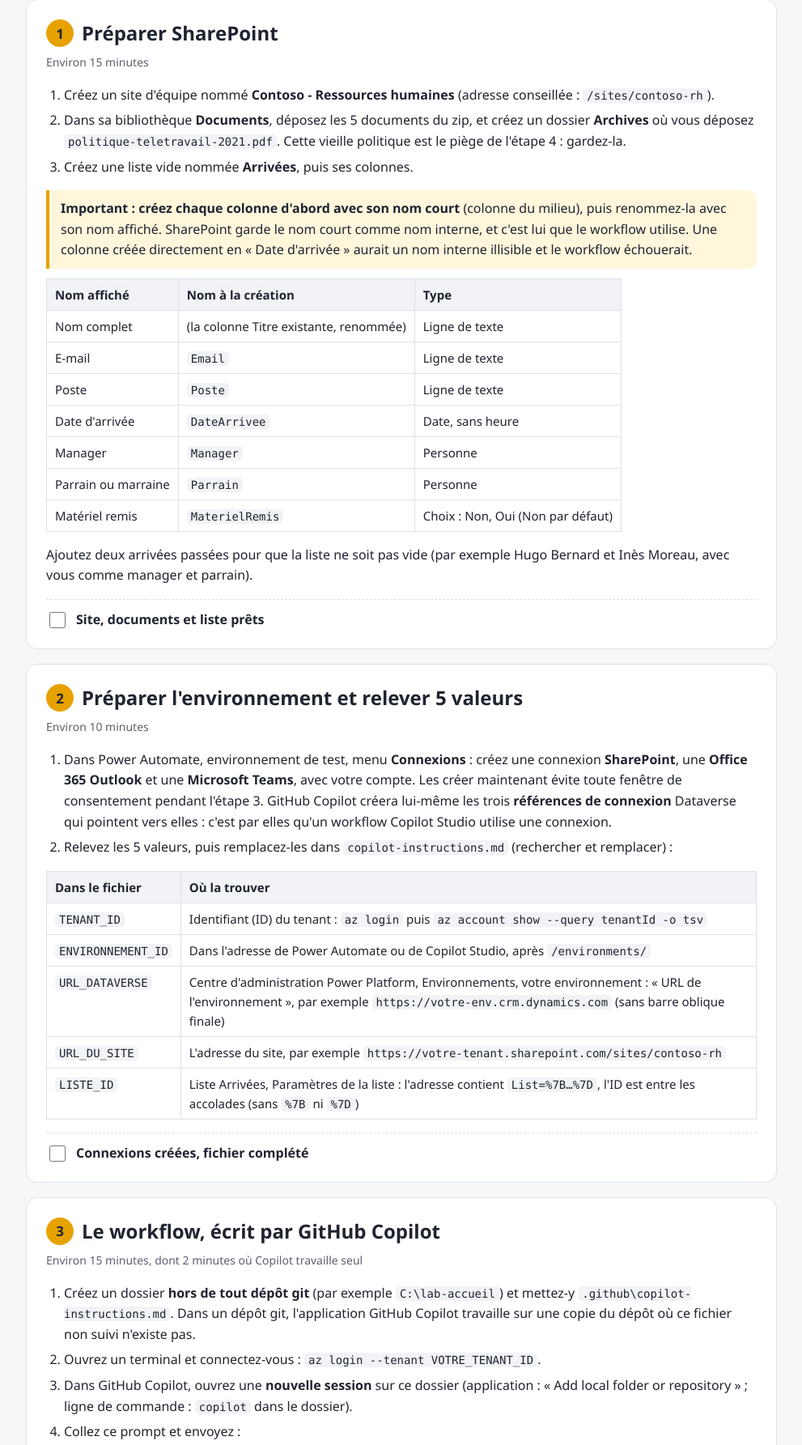
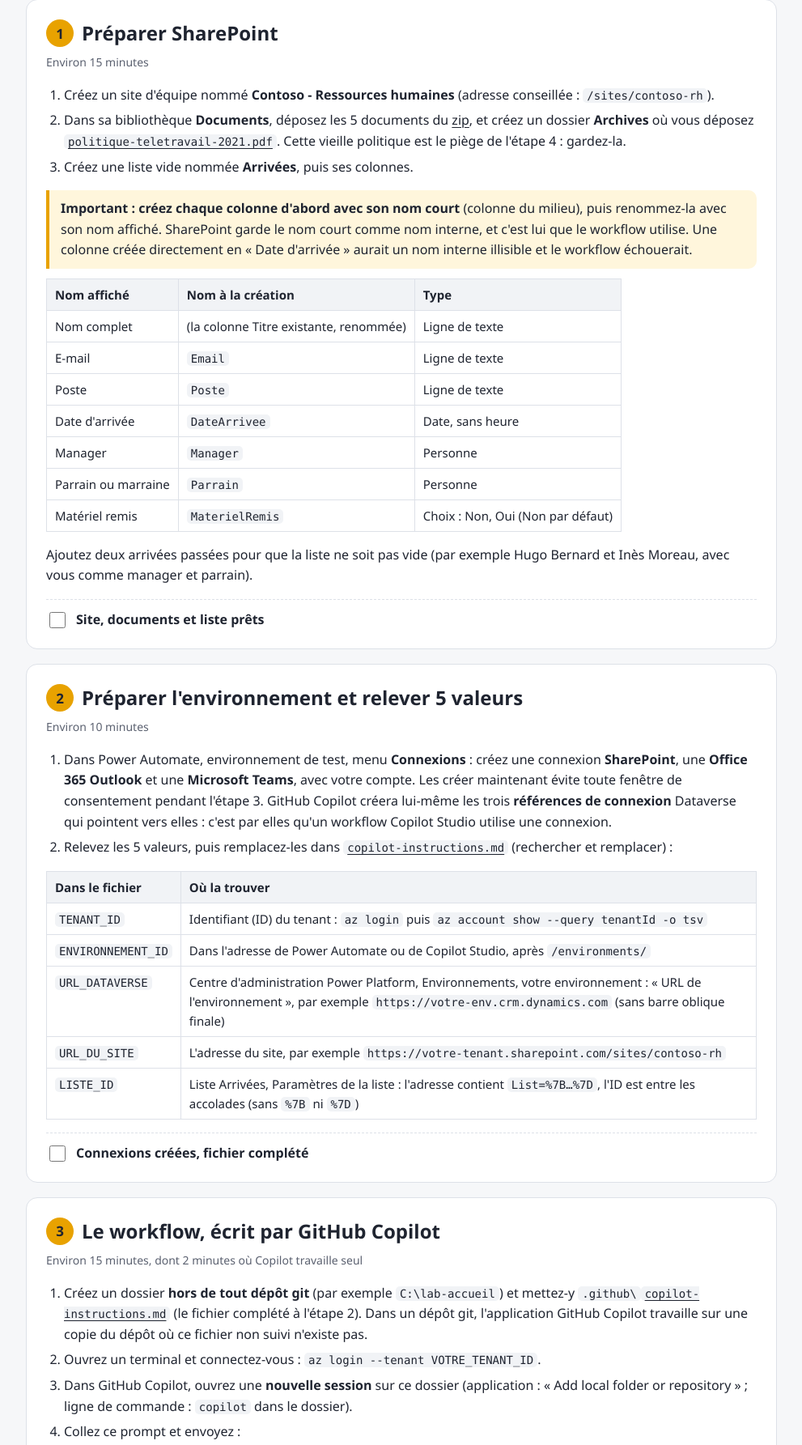
Before and after one commit to OwnOptic/lab-agent-accueil, a plain HTML site: page index.html in a window 1280 px wide. Shown: the part 1967-3752 px from the top of the page at 81% size, without its empty margins (144-1135 px from the left). Drawn offline with Linux system fonts and the light colour scheme.

Commit message:
Lab: link every file the steps mention

```diff
--- a/index.html
+++ b/index.html
@@ -96,7 +96,7 @@ footer { color:var(--muted); font-size:14px; text-align:center; padding:20px 16p
   <p class="time">Environ 15 minutes</p>
   <ol class="steps">
     <li>Créez un site d'équipe nommé <b>Contoso - Ressources humaines</b> (adresse conseillée : <code>/sites/contoso-rh</code>).</li>
-    <li>Dans sa bibliothèque <b>Documents</b>, déposez les 5 documents du zip, et créez un dossier <b>Archives</b> où vous déposez <code>politique-teletravail-2021.pdf</code>. Cette vieille politique est le piège de l'étape 4 : gardez-la.</li>
+    <li>Dans sa bibliothèque <b>Documents</b>, déposez les 5 documents du <a href="fichiers/documents-contoso.zip" download>zip</a>, et créez un dossier <b>Archives</b> où vous déposez <a href="fichiers/documents/Archives/politique-teletravail-2021.pdf" download><code>politique-teletravail-2021.pdf</code></a>. Cette vieille politique est le piège de l'étape 4 : gardez-la.</li>
     <li>Créez une liste vide nommée <b>Arrivées</b>, puis ses colonnes.</li>
   </ol>
   <div class="note"><b>Important : créez chaque colonne d'abord avec son nom court</b> (colonne du milieu), puis renommez-la avec son nom affiché. SharePoint garde le nom court comme nom interne, et c'est lui que le workflow utilise. Une colonne créée directement en « Date d'arrivée » aurait un nom interne illisible et le workflow échouerait.</div>
@@ -119,7 +119,7 @@ footer { color:var(--muted); font-size:14px; text-align:center; padding:20px 16p
   <p class="time">Environ 10 minutes</p>
   <ol class="steps">
     <li>Dans Power Automate, environnement de test, menu <b>Connexions</b> : créez une connexion <b>SharePoint</b>, une <b>Office 365 Outlook</b> et une <b>Microsoft Teams</b>, avec votre compte. Les créer maintenant évite toute fenêtre de consentement pendant l'étape 3. GitHub Copilot créera lui-même les trois <b>références de connexion</b> Dataverse qui pointent vers elles : c'est par elles qu'un workflow Copilot Studio utilise une connexion.</li>
-    <li>Relevez les 5 valeurs, puis remplacez-les dans <code>copilot-instructions.md</code> (rechercher et remplacer) :</li>
+    <li>Relevez les 5 valeurs, puis remplacez-les dans <a href="fichiers/copilot-instructions.md" download><code>copilot-instructions.md</code></a> (rechercher et remplacer) :</li>
   </ol>
   <table>
     <tr><th>Dans le fichier</th><th>Où la trouver</th></tr>
@@ -136,7 +136,7 @@ footer { color:var(--muted); font-size:14px; text-align:center; padding:20px 16p
   <h2><span class="num">3</span>Le workflow, écrit par GitHub Copilot</h2>
   <p class="time">Environ 15 minutes, dont 2 minutes où Copilot travaille seul</p>
   <ol class="steps">
-    <li>Créez un dossier <b>hors de tout dépôt git</b> (par exemple <code>C:\lab-accueil</code>) et mettez-y <code>.github\copilot-instructions.md</code>. Dans un dépôt git, l'application GitHub Copilot travaille sur une copie du dépôt où ce fichier non suivi n'existe pas.</li>
+    <li>Créez un dossier <b>hors de tout dépôt git</b> (par exemple <code>C:\lab-accueil</code>) et mettez-y <code>.github\</code><a href="fichiers/copilot-instructions.md" download><code>copilot-instructions.md</code></a> (le fichier complété à l'étape 2). Dans un dépôt git, l'application GitHub Copilot travaille sur une copie du dépôt où ce fichier non suivi n'existe pas.</li>
     <li>Ouvrez un terminal et connectez-vous : <code>az login --tenant VOTRE_TENANT_ID</code>.</li>
     <li>Dans GitHub Copilot, ouvrez une <b>nouvelle session</b> sur ce dossier (application : « Add local folder or repository » ; ligne de commande : <code>copilot</code> dans le dossier).</li>
     <li>Collez ce prompt et envoyez :</li>
@@ -174,7 +174,7 @@ footer { color:var(--muted); font-size:14px; text-align:center; padding:20px 16p
   <div data-snip="Question hors périmètre" data-label="Question hors périmètre (l'agent doit refuser poliment)"></div>
   <h3>Évaluer</h3>
   <ol class="steps">
-    <li>Onglet <b>Evaluate</b> : nom « Accueil Contoso », <b>Import</b>, choisissez le type <b>Conversations</b> avant de déposer <code>test-set-accueil.csv</code>, puis lancez.</li>
+    <li>Onglet <b>Evaluate</b> : nom « Accueil Contoso », <b>Import</b>, choisissez le type <b>Conversations</b> avant de déposer <a href="fichiers/test-set-accueil.csv" download><code>test-set-accueil.csv</code></a>, puis lancez.</li>
   </ol>
   <div class="expect"><b>Résultat attendu :</b> 9 sur 10 en environ 3 minutes. L'échec est la question du salaire : la méthode « General quality » compte un refus poli comme une non-réponse. Un score se lit, il ne se croit pas sur parole.</div>
   <h3>Publier</h3>
```
